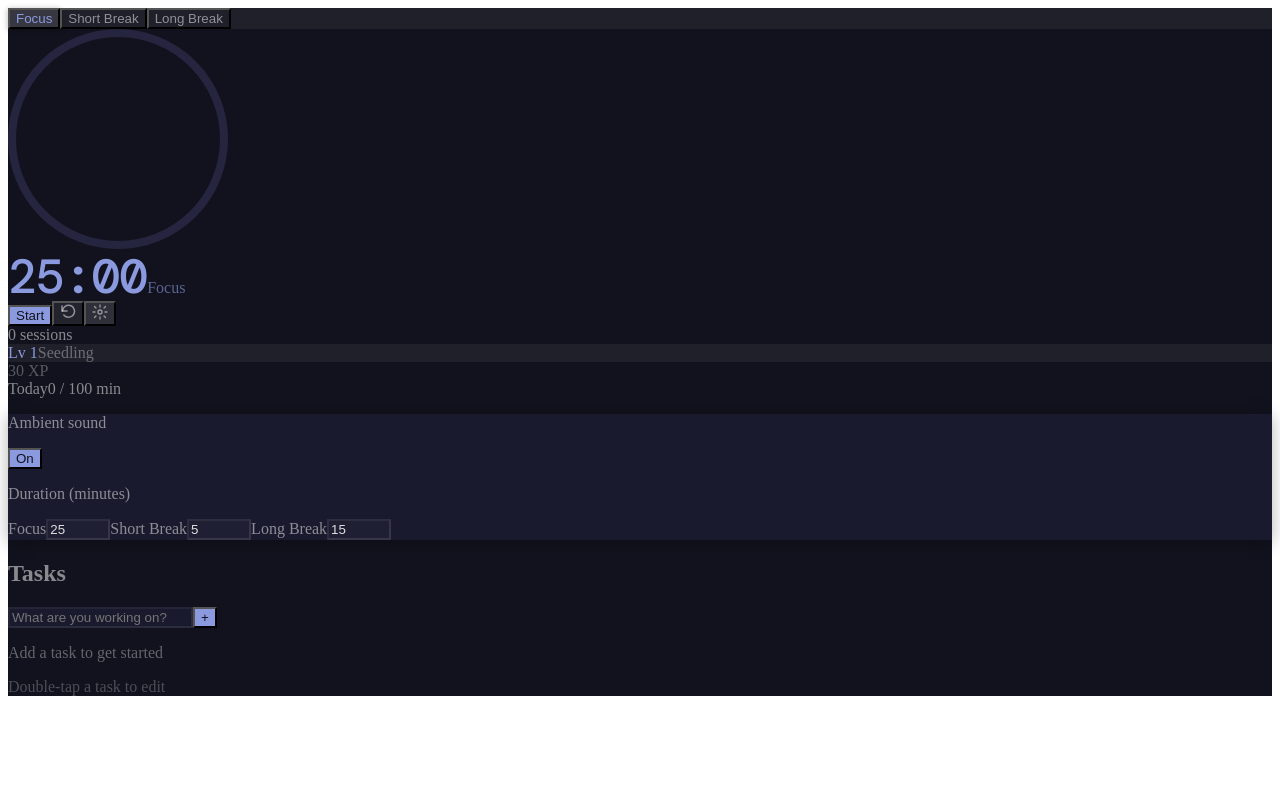
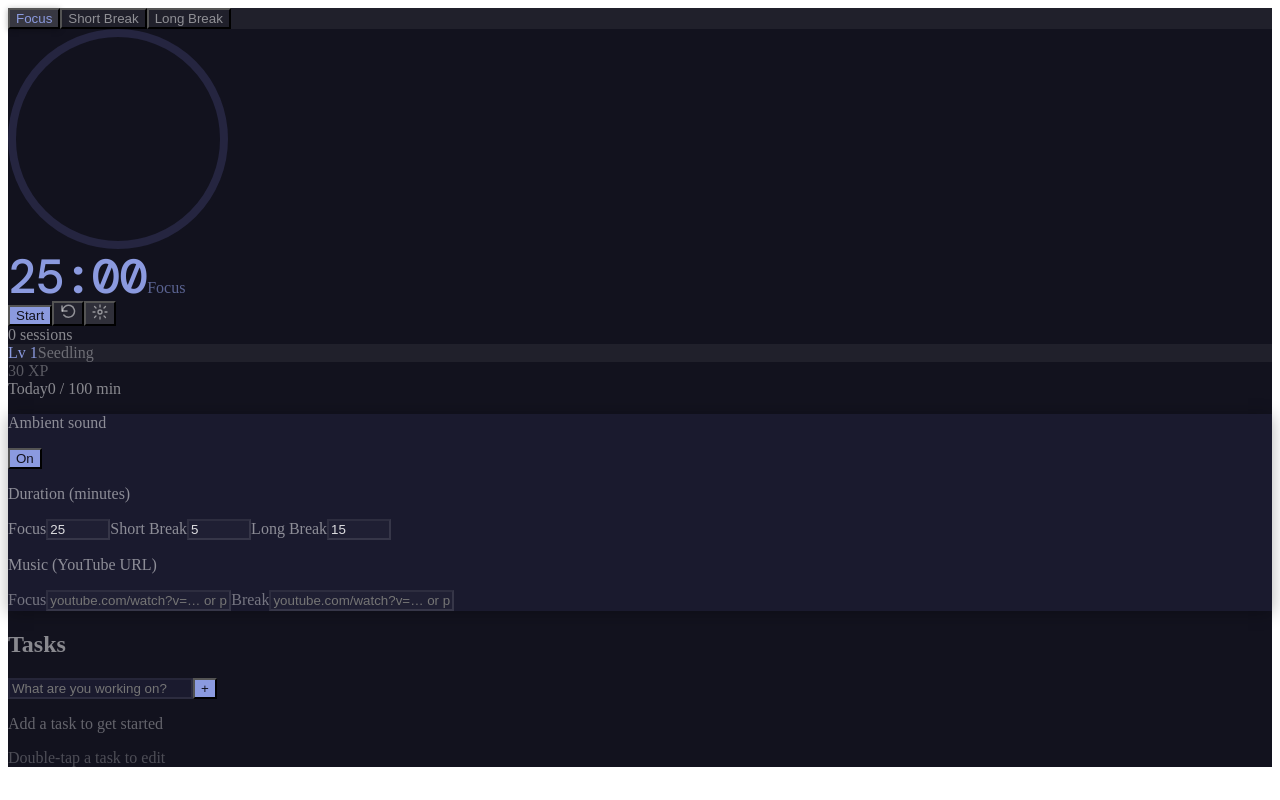
Before and after one commit to shanicesmith98/pomodoro-pwa, a Vue app: page / in a window 1280 px wide. Both pictures are taken after a click on the button 100 px from the left and 313 px from the top of the page. Built offline with nearby package versions, Linux system fonts and the light colour scheme; the HTML template or start-up script is replaced by a standard one.

Commit message:
add youtube player

```diff
--- a/src/App.vue
+++ b/src/App.vue
@@ -1,15 +1,17 @@
 <script setup>
-import { ref, computed, watch, onMounted } from 'vue'
+import { ref, computed, watch, watchEffect, onMounted } from 'vue'
 import { useTimer } from './composables/useTimer.js'
 import { useTodos } from './composables/useTodos.js'
 import { useXP } from './composables/useXP.js'
-import { ambientEnabled, toggleAmbient } from './composables/useAudio.js'
+import { ambientEnabled, toggleAmbient, youtubeActive } from './composables/useAudio.js'
+import { focusYouTubeUrl, breakYouTubeUrl, parseYouTubeUrl } from './composables/useYouTube.js'
 import { MODES } from './config/modes.js'
 import ProgressRing from './components/ProgressRing.vue'
 import BreakScreen from './components/BreakScreen.vue'
 import SettingsPanel from './components/SettingsPanel.vue'
 import TodoList from './components/TodoList.vue'
 import SessionCompleteOverlay from './components/SessionCompleteOverlay.vue'
+import YouTubePlayer from './components/YouTubePlayer.vue'
 
 const showSettings = ref(false)
 const themeColorMeta = ref(null)
@@ -45,6 +47,10 @@ watch(sessions, () => {
   completionNewLevel.value = result.newLevel
   completionLevelTitle.value = levelTitle.value
 })
+
+// YouTube — pick URL for current mode, disable ambient when active
+const activeYouTubeUrl = computed(() => isBreak.value ? breakYouTubeUrl.value : focusYouTubeUrl.value)
+watchEffect(() => { youtubeActive.value = !!parseYouTubeUrl(activeYouTubeUrl.value) })
 
 // #4 — Animate ring track color as session progresses
 function lerpHex(a, b, t) {
@@ -199,10 +205,21 @@ const todayProgress = computed(() => Math.min(todayMinutes.value / todayTarget.v
         :cfg="cfg"
         :durations="durations"
         :ambient-enabled="ambientEnabled"
+        :focus-url="focusYouTubeUrl"
+        :break-url="breakYouTubeUrl"
         @update-duration="updateDuration"
         @toggle-ambient="toggleAmbient(running, mode)"
+        @update-focus-url="focusYouTubeUrl = $event"
+        @update-break-url="breakYouTubeUrl = $event"
       />
     </Transition>
+
+    <!-- YouTube mini-player -->
+    <YouTubePlayer
+      :url="activeYouTubeUrl"
+      :playing="running"
+      :cfg="cfg"
+    />
 
     <BreakScreen
       :cfg="cfg"
--- a/src/components/SettingsPanel.vue
+++ b/src/components/SettingsPanel.vue
@@ -5,9 +5,11 @@ defineProps({
   cfg:            { type: Object,  required: true },
   durations:      { type: Object,  required: true },
   ambientEnabled: { type: Boolean, default: true },
+  focusUrl:       { type: String,  default: '' },
+  breakUrl:       { type: String,  default: '' },
 })
 
-defineEmits(['updateDuration', 'toggleAmbient'])
+defineEmits(['updateDuration', 'toggleAmbient', 'updateFocusUrl', 'updateBreakUrl'])
 
 const durationFields = Object.entries(MODES).map(([key, val]) => ({ key, label: val.label }))
 </script>
@@ -18,7 +20,9 @@ const durationFields = Object.entries(MODES).map(([key, val]) => ({ key, label:
     :style="{ background: cfg.cardBg, boxShadow: '0 2px 16px rgba(0,0,0,0.3)' }"
     role="region"
     aria-label="Settings"
+    id="settings-panel"
   >
+    <!-- Ambient sound toggle -->
     <div class="flex items-center justify-between mb-4">
       <p class="text-xs font-semibold uppercase tracking-widest" style="color: rgba(255,255,255,0.5)">Ambient sound</p>
       <button
@@ -30,10 +34,11 @@ const durationFields = Object.entries(MODES).map(([key, val]) => ({ key, label:
       >{{ ambientEnabled ? 'On' : 'Off' }}</button>
     </div>
 
+    <!-- Duration inputs -->
     <p class="text-xs font-semibold uppercase tracking-widest mb-3" style="color: rgba(255,255,255,0.5)">
       Duration (minutes)
     </p>
-    <div class="flex gap-3">
+    <div class="flex gap-3 mb-5">
       <label
         v-for="{ key, label } in durationFields" :key="key"
         class="flex-1 flex flex-col items-center gap-1"
@@ -49,5 +54,36 @@ const durationFields = Object.entries(MODES).map(([key, val]) => ({ key, label:
         />
       </label>
     </div>
+
+    <!-- YouTube music URLs -->
+    <p class="text-xs font-semibold uppercase tracking-widest mb-3" style="color: rgba(255,255,255,0.5)">
+      Music (YouTube URL)
+    </p>
+    <div class="flex flex-col gap-2">
+      <label class="flex flex-col gap-1">
+        <span class="text-xs" style="color: rgba(255,255,255,0.4)">Focus</span>
+        <input
+          type="url"
+          :value="focusUrl"
+          placeholder="youtube.com/watch?v=… or playlist"
+          aria-label="YouTube URL for focus music"
+          @change="$emit('updateFocusUrl', $event.target.value)"
+          class="w-full rounded-lg border px-3 py-2 text-xs focus:outline-none focus:ring-2 placeholder:opacity-30"
+          :style="{ borderColor: 'rgba(255,255,255,0.1)', background: cfg.inputBg, color: 'rgba(255,255,255,0.8)' }"
+        />
+      </label>
+      <label class="flex flex-col gap-1">
+        <span class="text-xs" style="color: rgba(255,255,255,0.4)">Break</span>
+        <input
+          type="url"
+          :value="breakUrl"
+          placeholder="youtube.com/watch?v=… or playlist"
+          aria-label="YouTube URL for break music"
+          @change="$emit('updateBreakUrl', $event.target.value)"
+          class="w-full rounded-lg border px-3 py-2 text-xs focus:outline-none focus:ring-2 placeholder:opacity-30"
+          :style="{ borderColor: 'rgba(255,255,255,0.1)', background: cfg.inputBg, color: 'rgba(255,255,255,0.8)' }"
+        />
+      </label>
+    </div>
   </div>
 </template>
--- /dev/null
+++ b/src/components/YouTubePlayer.vue
@@ -0,0 +1,102 @@
+<script setup>
+import { ref, computed, watch, onMounted, onUnmounted, nextTick } from 'vue'
+import { loadYouTubeApi, parseYouTubeUrl } from '../composables/useYouTube.js'
+
+const props = defineProps({
+  url:     { type: String,  default: '' },
+  playing: { type: Boolean, default: false },
+  cfg:     { type: Object,  required: true },
+})
+
+// Increment to force Vue to replace the inner div after destroy()
+const playerKey = ref(0)
+const playerId  = computed(() => `yt-player-${playerKey.value}`)
+const parsed    = computed(() => parseYouTubeUrl(props.url))
+const ready     = ref(false)
+let ytPlayer = null
+let initSeq = 0  // guards against stale inits when url changes rapidly
+
+async function initPlayer() {
+  if (!parsed.value) return
+  const seq = ++initSeq
+  await loadYouTubeApi()
+  if (seq !== initSeq) return  // a newer init superseded this one
+
+  const vars = { rel: 0, modestbranding: 1, autoplay: 0 }
+  if (parsed.value.type === 'playlist') {
+    vars.listType = 'playlist'
+    vars.list     = parsed.value.listId
+    if (parsed.value.videoId) vars.videoId = parsed.value.videoId
+  }
+
+  ytPlayer = new window.YT.Player(playerId.value, {
+    height: '80',
+    width: '100%',
+    videoId: parsed.value.type === 'video' ? parsed.value.videoId : undefined,
+    playerVars: vars,
+    events: {
+      onReady() {
+        if (seq !== initSeq) return  // stale — a newer player took over
+        ready.value = true
+        if (props.playing) ytPlayer.playVideo()
+      },
+    },
+  })
+}
+
+function destroyPlayer() {
+  initSeq++  // invalidate any in-flight init
+  if (!ytPlayer) return
+  try { ytPlayer.destroy() } catch {}
+  ytPlayer = null
+  ready.value = false
+}
+
+watch(() => props.url, async () => {
+  destroyPlayer()
+  if (!props.url) return
+  playerKey.value++   // new div id → fresh DOM node after nextTick
+  await nextTick()
+  initPlayer()
+})
+
+watch(() => props.playing, (val) => {
+  if (!ready.value || !ytPlayer) return
+  val ? ytPlayer.playVideo() : ytPlayer.pauseVideo()
+})
+
+onMounted(() => { if (props.url) initPlayer() })
+onUnmounted(destroyPlayer)
+</script>
+
+<template>
+  <Transition name="yt-player">
+    <div
+      v-if="parsed"
+      class="w-full max-w-sm mb-4 rounded-2xl overflow-hidden"
+      :style="{ boxShadow: '0 2px 16px rgba(0,0,0,0.3)', border: `1px solid ${cfg.color}22` }"
+      aria-label="YouTube music player"
+    >
+      <!-- Label strip -->
+      <div
+        class="flex items-center gap-2 px-3 py-1.5"
+        :style="{ background: cfg.cardBg }"
+      >
+        <svg width="12" height="12" viewBox="0 0 12 12" aria-hidden="true">
+          <rect width="12" height="12" rx="2.5" fill="#FF0000"/>
+          <polygon points="4.5,3 9,6 4.5,9" fill="white"/>
+        </svg>
+        <span class="text-xs" :style="{ color: cfg.color, opacity: 0.7 }">
+          {{ parsed.type === 'playlist' ? 'Playlist' : 'Video' }} · {{ playing ? 'Playing' : 'Paused' }}
+        </span>
+      </div>
+      <!-- YT iframe mounts here -->
+      <div :id="playerId" :key="playerKey" />
+    </div>
+  </Transition>
+</template>
+
+<style scoped>
+.yt-player-enter-active, .yt-player-leave-active { transition: all 0.25s ease; }
+.yt-player-enter-from, .yt-player-leave-to { opacity: 0; transform: translateY(-6px); }
+</style>
--- a/src/composables/useAudio.js
+++ b/src/composables/useAudio.js
@@ -6,6 +6,7 @@ let ambientMaster = null
 let fadeOutTimer = null
 
 export const ambientEnabled = ref(true)
+export const youtubeActive = ref(false)
 
 function getAudioCtx() {
   if (!sharedCtx || sharedCtx.state === 'closed') {
@@ -62,7 +63,7 @@ export function stopAmbient() {
 }
 
 export function fadeOutAmbient() {
-  if (!ambientMaster) return
+  if (!ambientMaster || youtubeActive.value) return
   const ctx = getAudioCtx()
   ambientMaster.gain.linearRampToValueAtTime(0, ctx.currentTime + 1.5)
   fadeOutTimer = setTimeout(stopAmbient, 1600)
@@ -132,7 +133,7 @@ function buildLofi(ctx, master) {
 
 export function startAmbient(type) {
   stopAmbient()
-  if (!ambientEnabled.value) return
+  if (!ambientEnabled.value || youtubeActive.value) return
 
   const ctx = getAudioCtx()
   const master = ctx.createGain()
--- /dev/null
+++ b/src/composables/useYouTube.js
@@ -0,0 +1,44 @@
+import { ref, watch } from 'vue'
+
+function loadJSON(key, fallback) {
+  try { const r = localStorage.getItem(key); return r ? JSON.parse(r) : fallback }
+  catch { return fallback }
+}
+
+export const focusYouTubeUrl = ref(loadJSON('yt-focus-url', ''))
+export const breakYouTubeUrl = ref(loadJSON('yt-break-url', ''))
+
+watch(focusYouTubeUrl, v => localStorage.setItem('yt-focus-url', JSON.stringify(v)))
+watch(breakYouTubeUrl, v => localStorage.setItem('yt-break-url', JSON.stringify(v)))
+
+export function parseYouTubeUrl(url) {
+  if (!url || !url.trim()) return null
+  try {
+    const u = new URL(url.trim())
+    const listId = u.searchParams.get('list')
+    let videoId = u.searchParams.get('v')
+    if (!videoId && u.hostname === 'youtu.be') videoId = u.pathname.slice(1).split('?')[0]
+    if (listId) return { type: 'playlist', listId, videoId: videoId || undefined }
+    if (videoId) return { type: 'video', videoId }
+  } catch {}
+  return null
+}
+
+// Singleton API loader — resolves once the YT script fires onYouTubeIframeAPIReady
+let apiPromise = null
+
+export function loadYouTubeApi() {
+  if (apiPromise) return apiPromise
+  apiPromise = new Promise(resolve => {
+    if (window.YT && window.YT.Player) { resolve(); return }
+    const prev = window.onYouTubeIframeAPIReady
+    window.onYouTubeIframeAPIReady = () => {
+      if (prev) prev()
+      resolve()
+    }
+    const script = document.createElement('script')
+    script.src = 'https://www.youtube.com/iframe_api'
+    document.head.appendChild(script)
+  })
+  return apiPromise
+}
```
Also changed, not shown: 6 other files (tests, documents, lock files or other folders).
